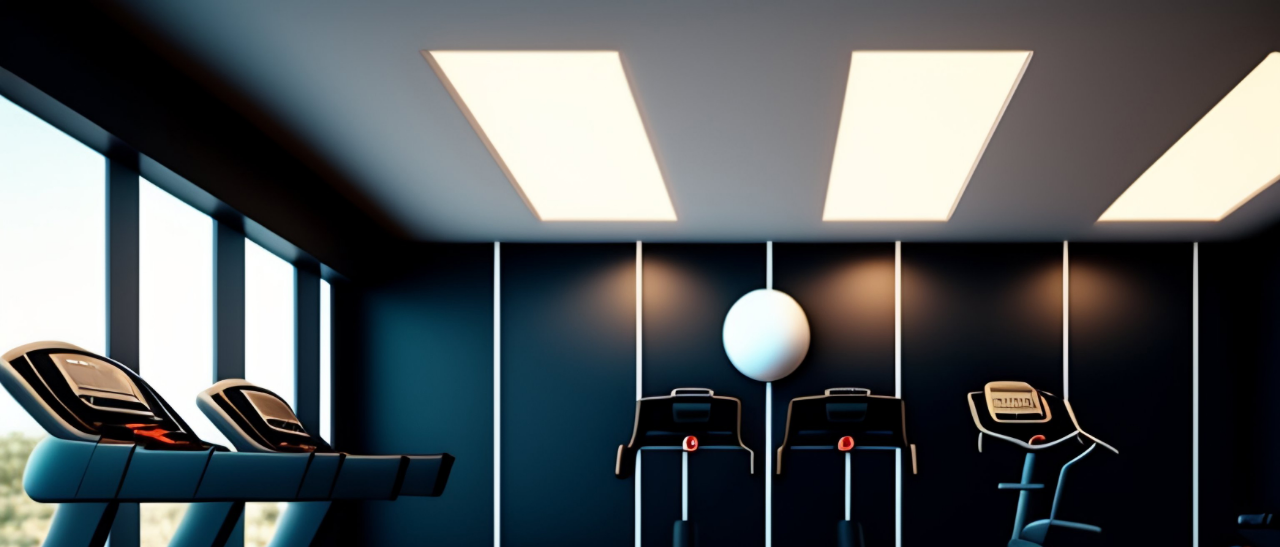
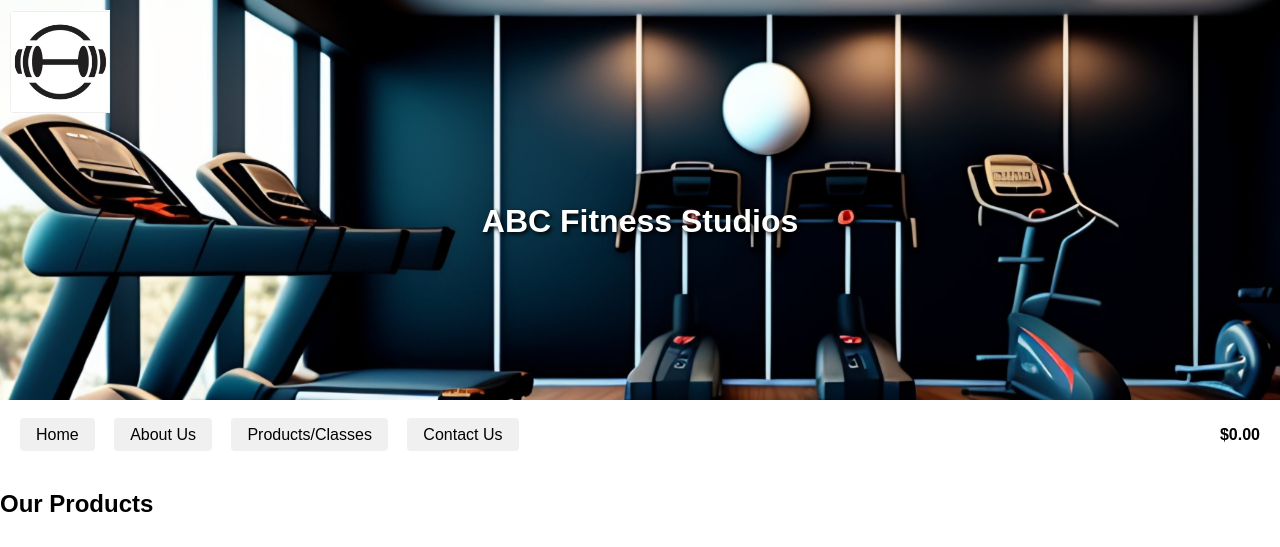
Before and after one commit to ChantelleB97/TouchStone1102, a website: page store.html in a window 1280 px wide. Shown: the top 547 px of the page. Drawn offline with Linux system fonts and the light colour scheme.

Commit message:
Update store.html

```diff
--- a/store.html
+++ b/store.html
@@ -5,6 +5,39 @@
     <meta name="viewport" content="width=device-width, initial-scale=1.0">
     <title>Store - ABC Fitness Studios</title>
     <link rel="stylesheet" href="styles.css">
+    <style>
+        .header-image {
+            position: relative;
+            width: 100%;
+            height: 50vh; /* Half the size of the body */
+            overflow: hidden;
+        }
+        .header-image img {
+            width: 100%;
+            height: 100%;
+            object-fit: cover;
+        }
+        .header-image .logo {
+            position: absolute;
+            top: 10px;
+            left: 10px;
+            width: 100px; /* Adjust size as needed */
+            height: auto;
+        }
+        .header-image .site-title {
+            position: absolute;
+            top: 50%;
+            left: 50%;
+            transform: translate(-50%, -50%);
+            color: white;
+            font-size: 2em;
+            text-shadow: 2px 2px 4px #000;
+        }
+        .social-icons img {
+            width: 30px; /* Adjust size as needed */
+            height: auto;
+        }
+    </style>
 </head>
 <body>
     <header>
@@ -17,7 +50,7 @@
             <ul class="menu">
                 <li><a href="index.html" class="nav-button">Home</a></li>
                 <li><a href="AboutUs.html" class="nav-button">About Us</a></li>
-                <li><a href="/home/ChantelleB97/TouchStone1102/store.html" class="nav-button">Products/Classes</a></li>
+                <li><a href="store.html" class="nav-button">Products/Classes</a></li>
                 <li><a href="ContactUs.html" class="nav-button">Contact Us</a></li>
             </ul>
             <div class="cart-icon">
```
